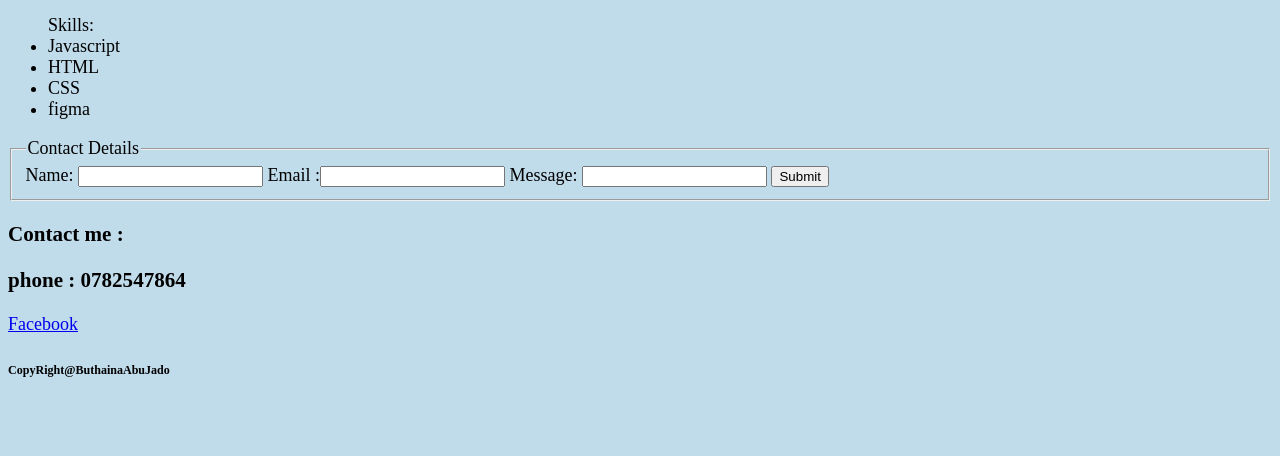
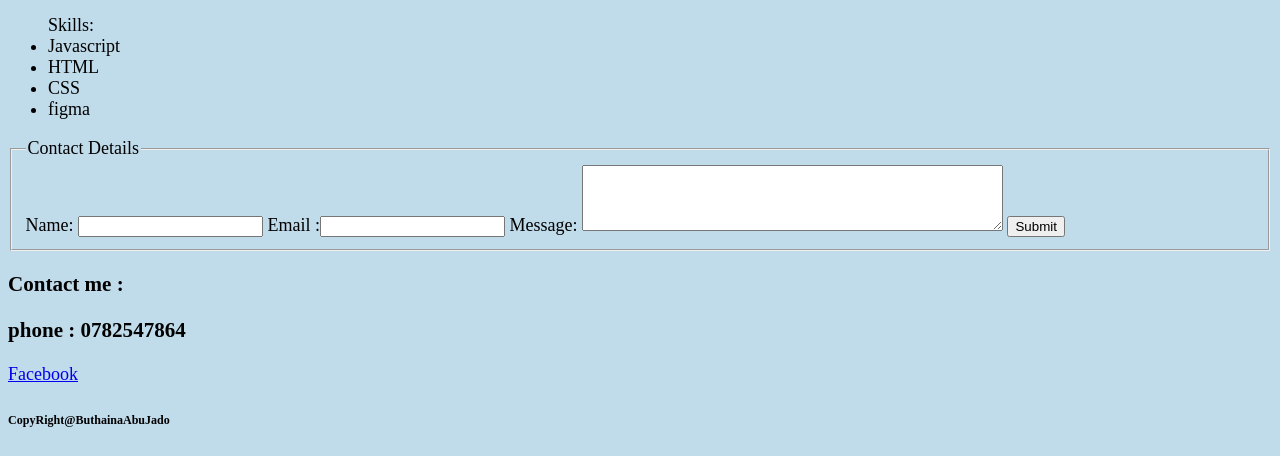
Before and after one commit to ButhainaAbuJado/todo-project, a plain HTML site: page about.html in a window 1280 px wide. Shown: the part 415-871 px from the top of the page. Before the commit the page ends 821 px from the top, so only its background shows below. Drawn offline with Linux system fonts and the light colour scheme.

Commit message:
todo-project new repo

```diff
--- a/about.html
+++ b/about.html
@@ -58,7 +58,9 @@ header{
             <input type="text" name="name" id="name">
             <label>Email :<input type="email" name="email"></label>
             <label for="message">Message:</label>
-            <input type="text" name="message" id="message">
+
+<textarea id="message" name="message" rows="4" cols="50">
+</textarea>
             <input type="submit" value="Submit" >
             </fieldset>
 
```
